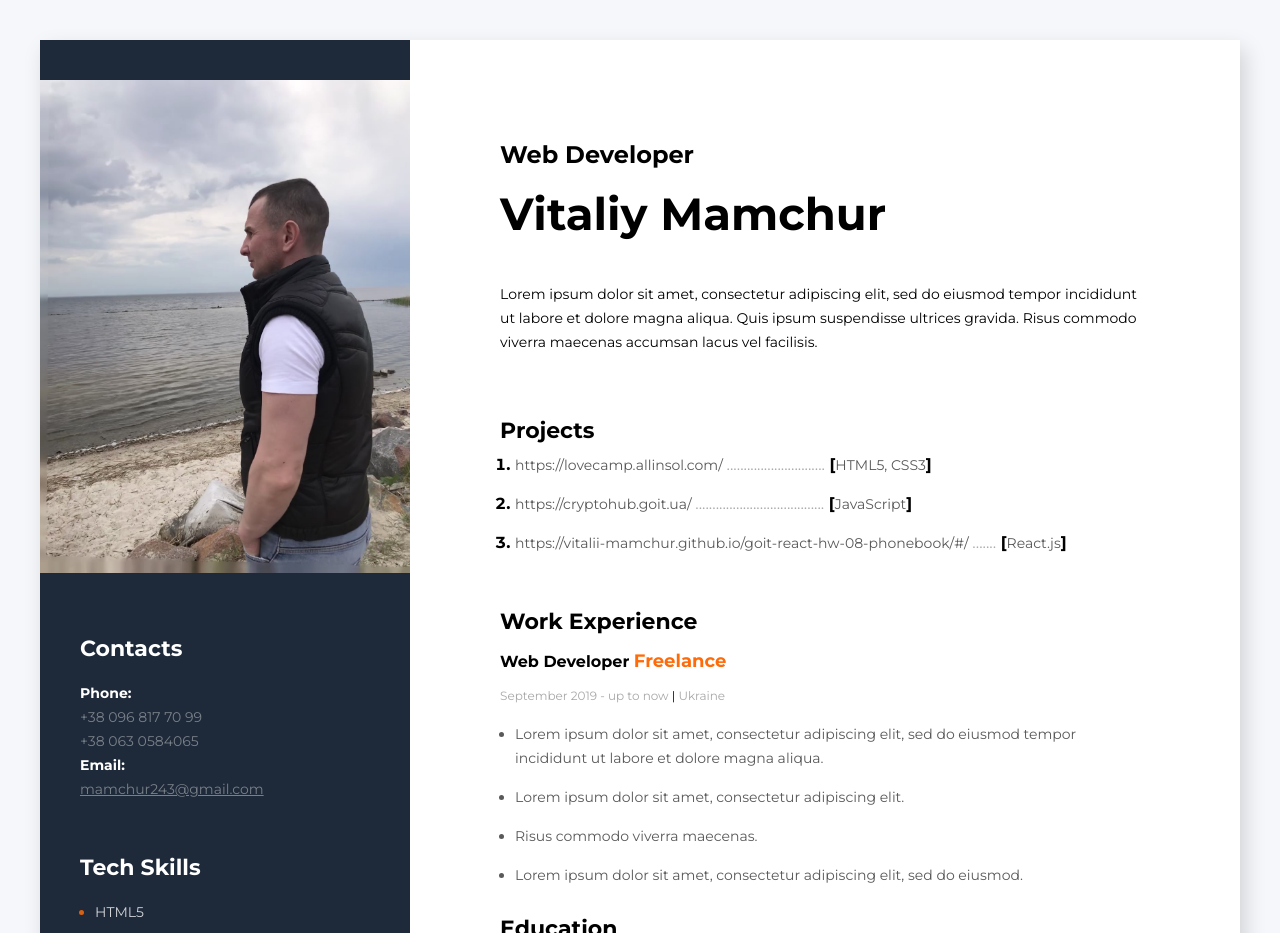
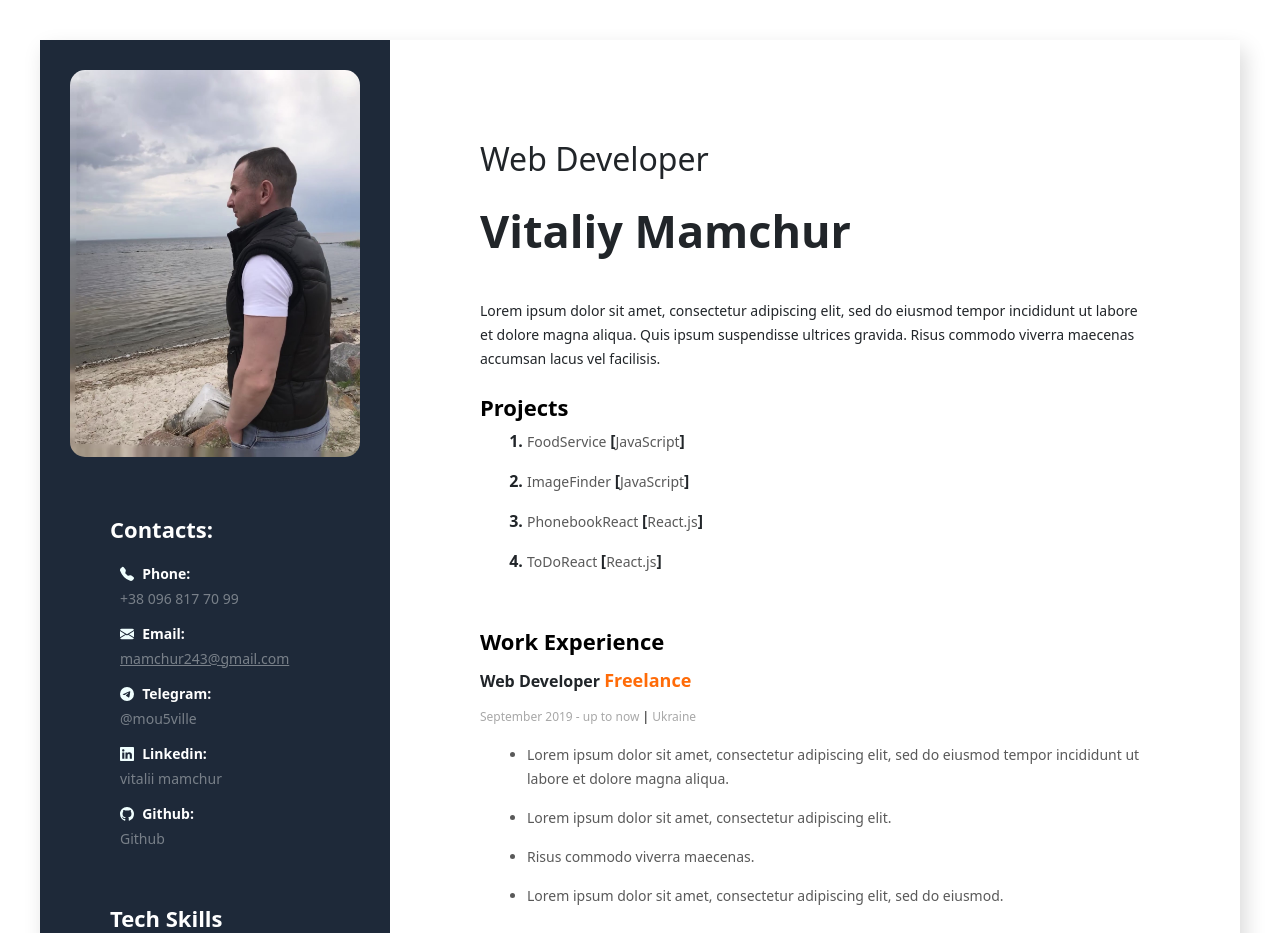
Before and after one commit to Vitalii-Mamchur/my-resume, a plain HTML site: page index.html in a window 1280 px wide. Shown: the top 933 px of the page. Drawn offline with nearby package versions, Linux system fonts and the light colour scheme.

Commit message:
Add files

```diff
--- a/css/styles.css
+++ b/css/styles.css
@@ -13,7 +13,7 @@ body {
   font-family: Montserrat;
 }
 
-li{
+li {
   margin-bottom: 15px;
 }
 
@@ -28,12 +28,12 @@ li{
 .sidebar {
   background: #1e2939;
   width: 370px;
-  padding-top: 40px;
-  padding-bottom: 40px;
+  padding: 30px;
 }
 
-.my-photo {
-  width: 370px;
+.photo {
+  max-width: 290px;
+  border-radius: 15px;
 }
 
 .about-me-container {
@@ -47,6 +47,19 @@ li{
   margin-top: 60px;
   margin-left: 40px;
   margin-right: 40px;
+}
+
+.contacts-item {
+  margin: 10px;
+}
+
+.bi-linkedin,
+.bi-telephone-fill,
+.bi-envelope-fill,
+.bi-telegram,
+.bi-github {
+  color: azure;
+  padding-right: 2px;
 }
 
 .tech-skills-container {
@@ -77,7 +90,7 @@ li{
   text-decoration: none;
 }
 
-.meil-link {
+.mail-link {
   font-size: 14px;
   font-weight: 400;
   line-height: 24px;
@@ -148,14 +161,14 @@ li{
   font-size: 14px;
   font-weight: 400;
   line-height: 24px;
-  margin-top: 24px;
+  margin: 24px 0;
 }
 
-.info-conteiner {
+.info-container {
   margin-bottom: 65px;
 }
 
-.about-me-titel {
+.about-me-title {
   font-size: 22px;
   font-weight: 700;
   line-height: 24px;
@@ -163,15 +176,23 @@ li{
   margin-bottom: 10px;
 }
 
-.projekts-link {
+.projects-link {
   color: #595959;
   font-size: 14px;
   font-weight: 400;
   line-height: 24px;
   text-decoration: none;
+  transition: all 0.3s;
+}
+
+.projects-link:hover,
+.contacts-link:hover,
+.mail-link:hover {
+  color: #ff6b08;
 }
 
 .tech-name {
+  text-align: right;
   color: #595959;
   font-size: 14px;
   font-weight: 400;
@@ -183,7 +204,7 @@ li{
   font-weight: 100;
 }
 
-.projekt-item {
+.project-item {
   font-weight: 700;
   margin-left: 15px;
 }
--- a/index.html
+++ b/index.html
@@ -5,30 +5,74 @@
   <meta charset="UTF-8" />
   <meta name="viewport" content="width=device-width, initial-scale=1.0" />
   <title>My resume</title>
+  <link rel="apple-touch-icon" sizes="180x180" href="/apple-touch-icon.png">
+  <link rel="icon" type="image/png" sizes="32x32" href="/favicon-32x32.png">
+  <link rel="icon" type="image/png" sizes="16x16" href="/favicon-16x16.png">
+  <link rel="manifest" href="/site.webmanifest">
   <link rel="stylesheet" href="./css/styles.css" />
   <link href="https://fonts.googleapis.com/css2?family=Montserrat:wght@400;700&display=swap" rel="stylesheet" />
+  <link href="https://cdn.jsdelivr.net/npm/bootstrap@5.2.2/dist/css/bootstrap.min.css" rel="stylesheet"
+    integrity="sha384-Zenh87qX5JnK2Jl0vWa8Ck2rdkQ2Bzep5IDxbcnCeuOxjzrPF/et3URy9Bv1WTRi" crossorigin="anonymous">
 </head>
 
 <body>
   <!-- main container -->
   <div class="wrapper">
     <aside class="sidebar">
-      <img class="my-photo" src="./img/my_photo.jpg" alt="Lindeman" />
+      <img class="photo" src="./img/my_photo.jpg" alt="Lindeman" />
 
       <!-- contacts container -->
       <div class="contacts-container">
-        <h3 class="contacts-title">Contacts</h3>
-        <div>
+        <h3 class="contacts-title">Contacts:</h3>
+        <div class="contacts-item">
+          <i class="bi bi-telephone-fill"><svg xmlns="http://www.w3.org/2000/svg" width="16" height="16"
+              fill="currentColor" class="bi bi-telephone-fill" viewBox="0 0 16 16">
+              <path fill-rule="evenodd"
+                d="M1.885.511a1.745 1.745 0 0 1 2.61.163L6.29 2.98c.329.423.445.974.315 1.494l-.547 2.19a.678.678 0 0 0 .178.643l2.457 2.457a.678.678 0 0 0 .644.178l2.189-.547a1.745 1.745 0 0 1 1.494.315l2.306 1.794c.829.645.905 1.87.163 2.611l-1.034 1.034c-.74.74-1.846 1.065-2.877.702a18.634 18.634 0 0 1-7.01-4.42 18.634 18.634 0 0 1-4.42-7.009c-.362-1.03-.037-2.137.703-2.877L1.885.511z" />
+            </svg></i>
           <span class="contacts-link-type">Phone:</span>
           <br>
           <a class="contacts-link" href="tel:+380968177099">+38 096 817 70 99</a>
-          <br>
-          <a class="contacts-link" href="tel:+380968177099">+38 063 0584065</a>
         </div>
-        <div>
+        <div class="contacts-item">
+          <i class="bi bi-envelope-fill"><svg xmlns="http://www.w3.org/2000/svg" width="16" height="16"
+              fill="currentColor" class="bi bi-envelope-fill" viewBox="0 0 16 16">
+              <path
+                d="M.05 3.555A2 2 0 0 1 2 2h12a2 2 0 0 1 1.95 1.555L8 8.414.05 3.555ZM0 4.697v7.104l5.803-3.558L0 4.697ZM6.761 8.83l-6.57 4.027A2 2 0 0 0 2 14h12a2 2 0 0 0 1.808-1.144l-6.57-4.027L8 9.586l-1.239-.757Zm3.436-.586L16 11.801V4.697l-5.803 3.546Z" />
+            </svg></i>
           <span class="contacts-link-type">Email:</span>
           <br>
-          <a class="meil-link" href="mailto:patsifist@ukr.net">mamchur243@gmail.com</a>
+          <a class="mail-link" href="mailto:patsifist@ukr.net">mamchur243@gmail.com</a>
+        </div>
+        <div class="contacts-item">
+          <i class="bi bi-telegram"><svg xmlns="http://www.w3.org/2000/svg" width="16" height="16" fill="currentColor"
+              class="bi bi-telegram" viewBox="0 0 16 16">
+              <path
+                d="M16 8A8 8 0 1 1 0 8a8 8 0 0 1 16 0zM8.287 5.906c-.778.324-2.334.994-4.666 2.01-.378.15-.577.298-.595.442-.03.243.275.339.69.47l.175.055c.408.133.958.288 1.243.294.26.006.549-.1.868-.32 2.179-1.471 3.304-2.214 3.374-2.23.05-.012.12-.026.166.016.047.041.042.12.037.141-.03.129-1.227 1.241-1.846 1.817-.193.18-.33.307-.358.336a8.154 8.154 0 0 1-.188.186c-.38.366-.664.64.015 1.088.327.216.589.393.85.571.284.194.568.387.936.629.093.06.183.125.27.187.331.236.63.448.997.414.214-.02.435-.22.547-.82.265-1.417.786-4.486.906-5.751a1.426 1.426 0 0 0-.013-.315.337.337 0 0 0-.114-.217.526.526 0 0 0-.31-.093c-.3.005-.763.166-2.984 1.09z" />
+            </svg></i>
+          <span class="contacts-link-type">Telegram:</span>
+          <br>
+          <a class="contacts-link" href="tg://resolve?domain=@mau5ville">@mou5ville</a>
+        </div>
+        <div class="contacts-item">
+          <i class="bi bi-linkedin"><svg xmlns="http://www.w3.org/2000/svg" width="16" height="16" fill="currentColor"
+              class="bi bi-linkedin" viewBox="0 0 16 16">
+              <path
+                d="M0 1.146C0 .513.526 0 1.175 0h13.65C15.474 0 16 .513 16 1.146v13.708c0 .633-.526 1.146-1.175 1.146H1.175C.526 16 0 15.487 0 14.854V1.146zm4.943 12.248V6.169H2.542v7.225h2.401zm-1.2-8.212c.837 0 1.358-.554 1.358-1.248-.015-.709-.52-1.248-1.342-1.248-.822 0-1.359.54-1.359 1.248 0 .694.521 1.248 1.327 1.248h.016zm4.908 8.212V9.359c0-.216.016-.432.08-.586.173-.431.568-.878 1.232-.878.869 0 1.216.662 1.216 1.634v3.865h2.401V9.25c0-2.22-1.184-3.252-2.764-3.252-1.274 0-1.845.7-2.165 1.193v.025h-.016a5.54 5.54 0 0 1 .016-.025V6.169h-2.4c.03.678 0 7.225 0 7.225h2.4z" />
+            </svg></i>
+          <span class="contacts-link-type">Linkedin:</span>
+          <br>
+          <a class="contacts-link" href="https://www.linkedin.com/in/vitalii-mamchur-610043224">vitalii mamchur</a>
+        </div>
+        <div class="contacts-item">
+          <i class="bi bi-github"><svg xmlns="http://www.w3.org/2000/svg" width="16" height="16" fill="currentColor"
+              class="bi bi-github" viewBox="0 0 16 16">
+              <path
+                d="M8 0C3.58 0 0 3.58 0 8c0 3.54 2.29 6.53 5.47 7.59.4.07.55-.17.55-.38 0-.19-.01-.82-.01-1.49-2.01.37-2.53-.49-2.69-.94-.09-.23-.48-.94-.82-1.13-.28-.15-.68-.52-.01-.53.63-.01 1.08.58 1.23.82.72 1.21 1.87.87 2.33.66.07-.52.28-.87.51-1.07-1.78-.2-3.64-.89-3.64-3.95 0-.87.31-1.59.82-2.15-.08-.2-.36-1.02.08-2.12 0 0 .67-.21 2.2.82.64-.18 1.32-.27 2-.27.68 0 1.36.09 2 .27 1.53-1.04 2.2-.82 2.2-.82.44 1.1.16 1.92.08 2.12.51.56.82 1.27.82 2.15 0 3.07-1.87 3.75-3.65 3.95.29.25.54.73.54 1.48 0 1.07-.01 1.93-.01 2.2 0 .21.15.46.55.38A8.012 8.012 0 0 0 16 8c0-4.42-3.58-8-8-8z" />
+            </svg></i>
+          <span class="contacts-link-type">Github:</span>
+          <br>
+          <a class="contacts-link" href="https://github.com/Vitalii-Mamchur">Github</a>
         </div>
       </div>
 
@@ -57,9 +101,6 @@
 
           <li class="tech-skills-item">
             <span class="tech-skills-text">React.js</span>
-          </li>
-          <li class="tech-skills-item">
-            <span class="tech-skills-text">Node.js</span>
           </li>
         </ul>
       </div>
@@ -101,25 +142,27 @@
 
       <!-- projects container -->
       <div class="projects-container">
-        <h3 class="about-me-titel">Projects</h3>
+        <h3 class="about-me-title">Projects</h3>
         <ol>
-          <li class="projekt-item">
-            <a class="projekts-link" href="https://lovecamp.allinsol.com/">https://lovecamp.allinsol.com/
+          <li class="project-item">
+            <a class="projects-link" href="https://vitalii-mamchur.github.io/goit-js-hw-10-food-service">FoodService
             </a>
-            <span class="dots">.............................</span>
-            <span><b>[</b><span class="tech-name">HTML5, CSS3</span><b>]</b>
+            <span><b>[</b><span class="tech-name">JavaScript</span><b>]</b>
             </span>
           </li>
-          <li class="projekt-item">
-            <a class="projekts-link" href="https://cryptohub.goit.ua/">https://cryptohub.goit.ua/
+          <li class="project-item">
+            <a class="projects-link" href="https://vitalii-mamchur.github.io/goit-js-hw-13-image-finder">ImageFinder
             </a>
-            <span class="dots">......................................</span>
             <span><b>[</b><span class="tech-name">JavaScript</span><b></b><b>]</b></span>
           </li>
-          <li class="projekt-item">
-            <a class="projekts-link" href="https://kidslike.goit.co.ua/">https://vitalii-mamchur.github.io/goit-react-hw-08-phonebook/#/
+          <li class="project-item">
+            <a class="projects-link" href="https://vitalii-mamchur.github.io/goit-react-hw-08-phonebook">PhonebookReact
             </a>
-            <span class="dots">.......</span>
+            <span><b>[</b><span class="tech-name">React.js</span><b>]</b></span>
+          </li>
+          <li class="project-item">
+            <a class="projects-link" href="https://mau5ville-todo-react.netlify.app">ToDoReact
+            </a>
             <span><b>[</b><span class="tech-name">React.js</span><b>]</b></span>
           </li>
         </ol>
@@ -127,7 +170,7 @@
 
       <!-- work experience -->
       <div>
-        <h3 class="about-me-titel">Work Experience</h3>
+        <h3 class="about-me-title">Work Experience</h3>
 
         <!-- company 1 -->
         <div>
@@ -160,7 +203,7 @@
 
       <!-- education -->
       <div>
-        <h3 class="about-me-titel">Education</h3>
+        <h3 class="about-me-title">Education</h3>
         <ul>
           <li><span class="prof-company">GoIT</span>
             </h4>
@@ -168,21 +211,24 @@
             <span class="prof-time">
               Septermber 2009 - June 2014
               <span class="prof-divider">|</span> Kyiv
-          </span></li>
+            </span>
+          </li>
           <li><span class="prof-company">National Aviation University</span>
             </h4>
             <h5 class="specialty-title">Computer Systems and Network Engineer</h5>
             <span class="prof-time">
               Septermber 2009 - June 2014
               <span class="prof-divider">|</span> Kyiv
-          </span></li>
+            </span>
+          </li>
           <li><span class="prof-company">Kirovograd State Technical University</span>
             </h4>
             <h5 class="specialty-title">Mechanical Engineer</h5>
             <span class="prof-time">
               Septermber 2009 - June 2014
               <span class="prof-divider">|</span> Kirovograd
-          </span></li>
+            </span>
+          </li>
         </ul>
       </div>
     </div>
```
Also changed, not shown: android-chrome-192x192.png (added), android-chrome-512x512.png (added), apple-touch-icon.png (added), favicon-16x16.png (added), favicon-32x32.png (added), favicon.ico (added), favicon_io/android-chrome-192x192.png (added), favicon_io/android-chrome-512x512.png (added), favicon_io/apple-touch-icon.png (added), favicon_io/favicon-16x16.png (added), favicon_io/favicon-32x32.png (added), favicon_io/favicon.ico (added), favicon_io/site.webmanifest (added), site.webmanifest (added). Lines whose indentation alone changed are shown as unchanged.
